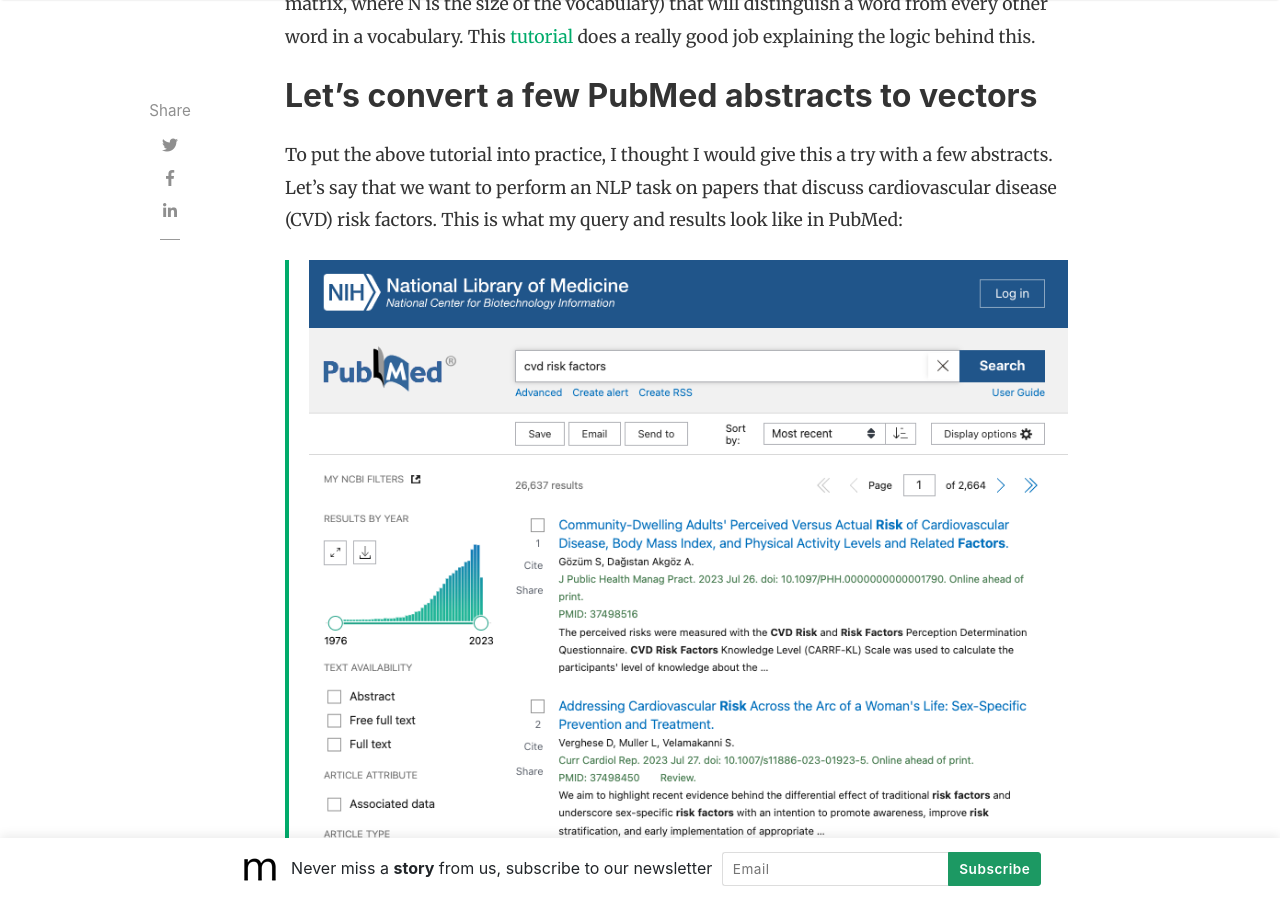
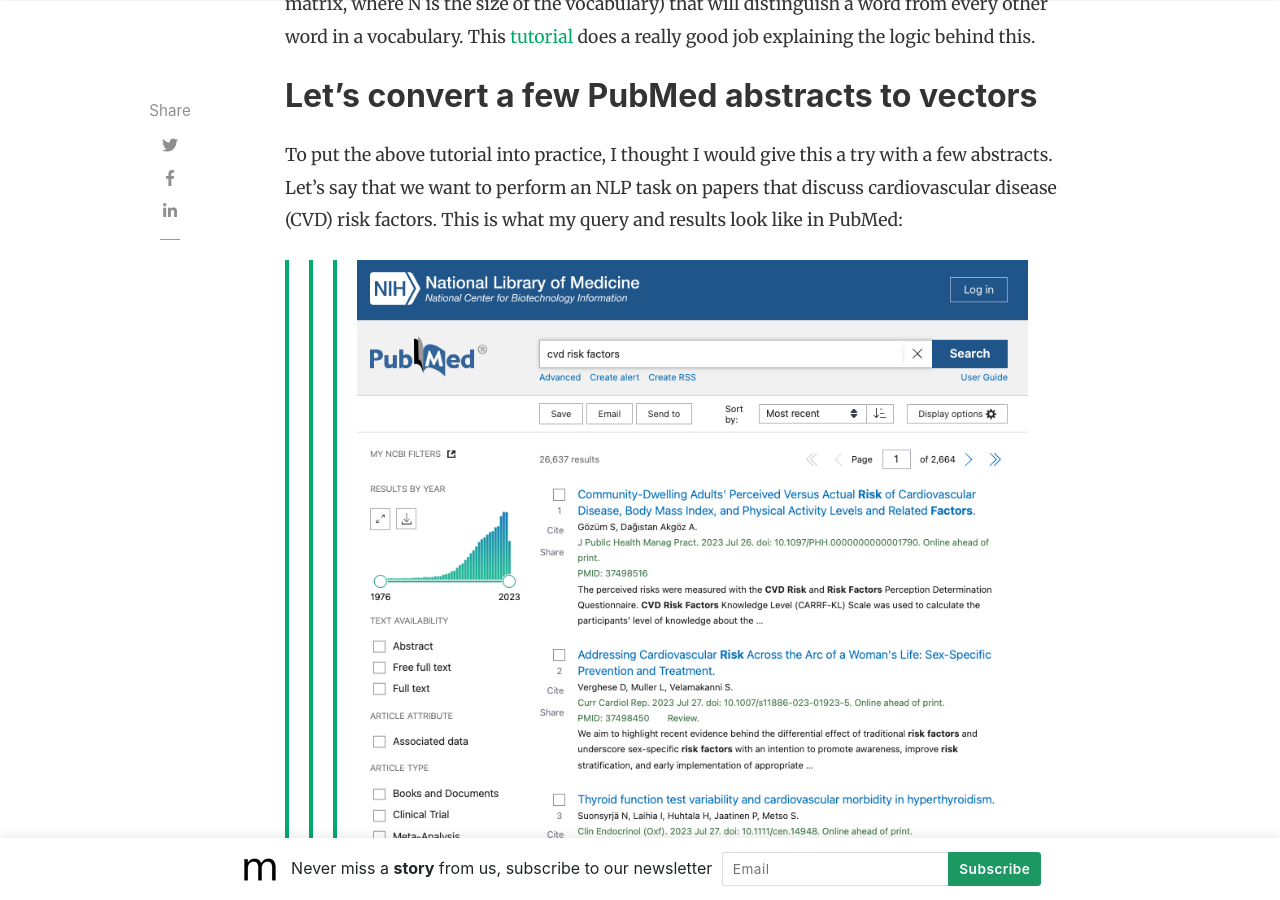
Before and after one commit to slsu0424/slsu0424.github.io, a Jekyll site: the page built from _posts/2023-07-27-test.md, in a window 1280 px wide and 900 px high, scrolled down 1676 px. Built offline with Jekyll 4.4.1, drawn with Linux system fonts in a browser that asks for light colours; nearby versions of some CDN libraries; comment, search, counter and statistics services are not loaded.

Commit message:
Update 2023-07-27-test.md

```diff
--- a/_posts/2023-07-27-test.md
+++ b/_posts/2023-07-27-test.md
@@ -26,7 +26,7 @@
 
 To put the above tutorial into practice, I thought I would give this a try with a few abstracts.  Let's say that we want to perform an NLP task on papers that discuss cardiovascular disease (CVD) risk factors.  This is what my query and results look like in PubMed:
 
->![PubMed](/assets/images/2023-07-28_PubMed.png)
+>>>![PubMed](/assets/images/2023-07-28_PubMed.png)
 
 Each abstract represents a single document in the corpus.  Next, we're going to take the first 10 words from each abstract.  For simplicity purposes, we will ignore header terms such as 'Context', 'Introduction', 'Purpose'.
 
```
